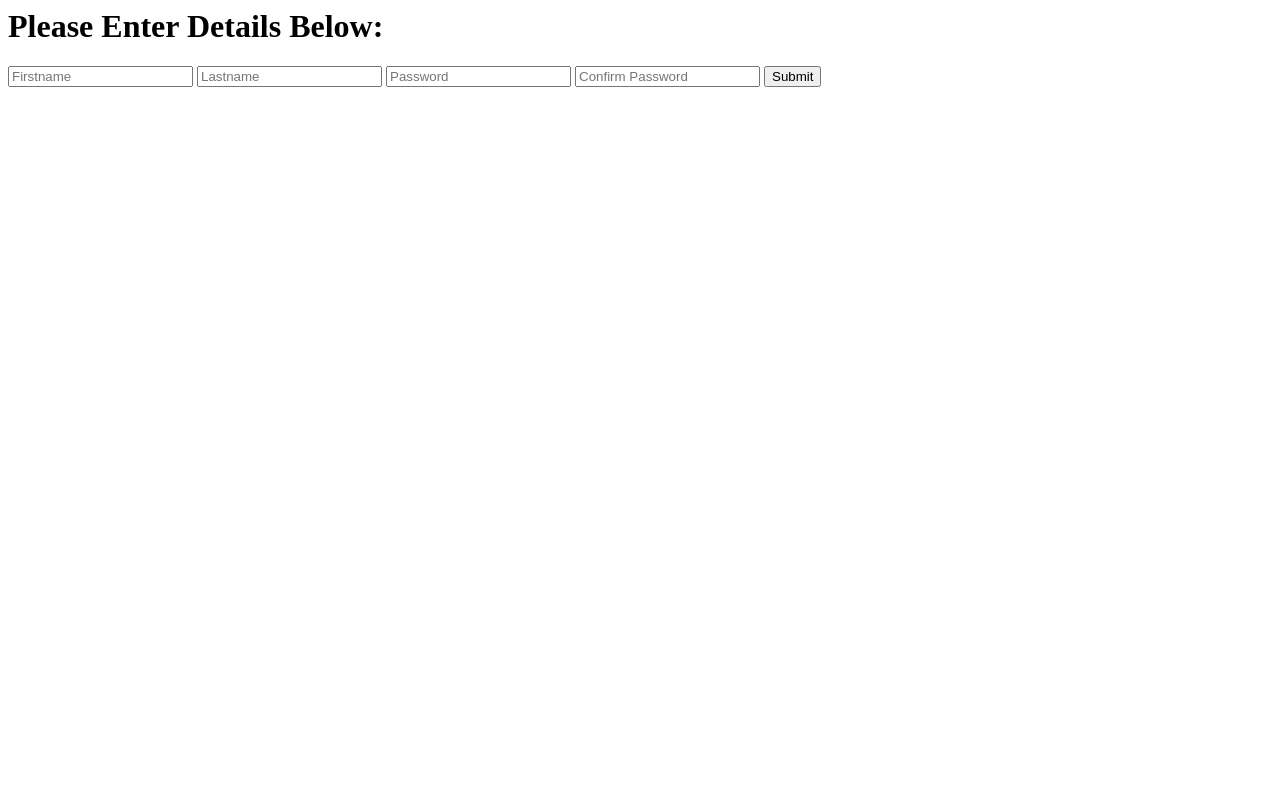
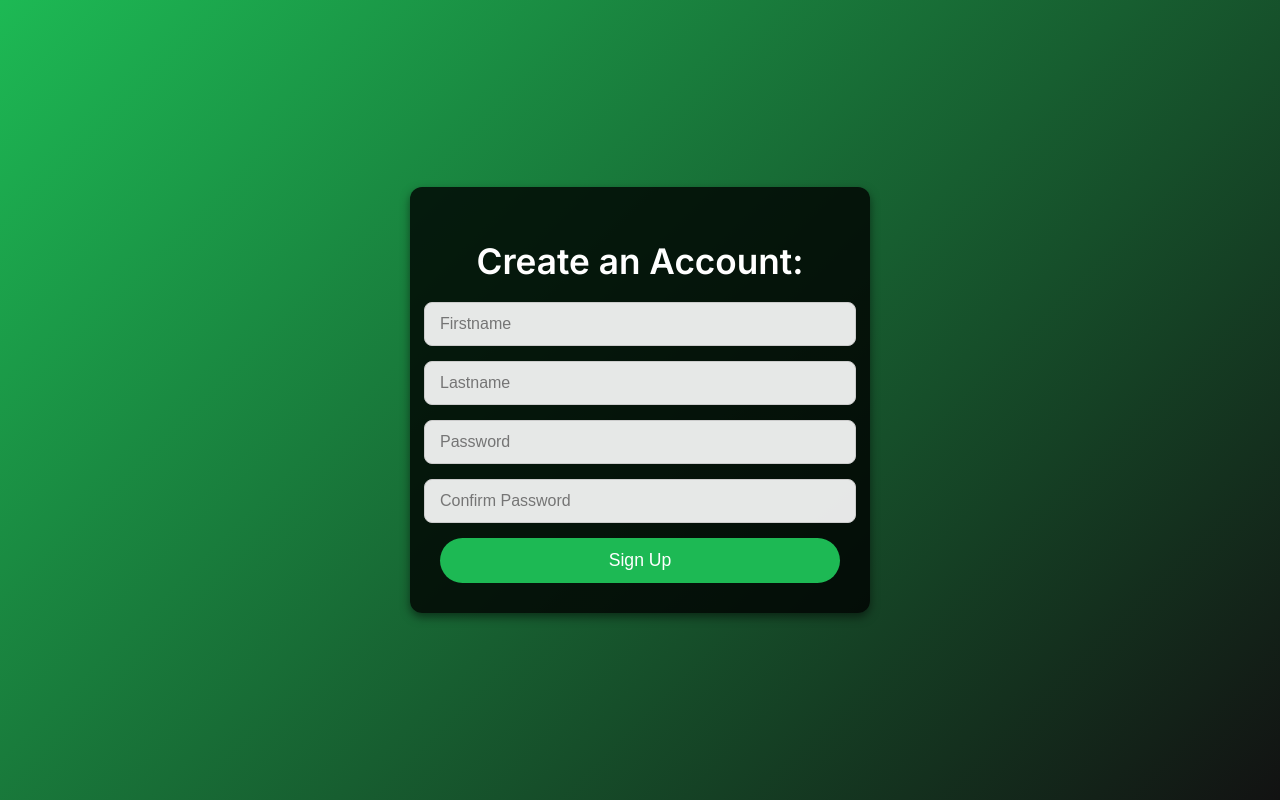
Before and after one commit to williamjones0471/TuneTrack, a Django app: template musicapp/templates/musicapp/create_account.html in a window 1280 px wide. Run offline with Django 5.2, Linux system fonts and the light colour scheme; the template is opened without the code that fills it, so the values that code supplies are empty.

Commit message:
Add styling for account creation page

```diff
--- a/musicapp/templates/musicapp/create_account.html
+++ b/musicapp/templates/musicapp/create_account.html
@@ -1,11 +1,115 @@
 {% block content %}
+    <!DOCTYPE html>
+    <html lang="en">
+    <head>
+        <meta charset="UTF-8">
+        <meta name="viewport" content="width=device-width, initial-scale=1.0">
+        <title>Create Account</title>
+        <link href="https://fonts.googleapis.com/css2?family=Inter:wght@300;400;600&display=swap" rel="stylesheet">
+        <style>
+            /* General Reset */
+            body {
+                margin: 0;
+                padding: 0;
+                font-family: 'Inter', sans-serif;
+                background: linear-gradient(135deg, #1db954, #121212);
+                color: white;
+                display: flex;
+                justify-content: center;
+                align-items: center;
+                height: 100vh;
+            }
+
+            /* Container Styling */
+            .container {
+                text-align: center;
+                padding: 30px;
+                background: rgba(0, 0, 0, 0.8);
+                border-radius: 12px;
+                box-shadow: 0px 4px 10px rgba(0, 0, 0, 0.5);
+                max-width: 400px;
+                width: 90%;
+            }
+
+            /* Page Title */
+            .container h1 {
+                font-size: 2.2rem;
+                margin-bottom: 15px;
+                font-weight: 600;
+            }
+
+            /* Form Styling */
+            form {
+                display: flex;
+                flex-direction: column;
+                align-items: center;
+                gap: 15px;
+                margin-top: 20px;
+            }
+
+            form input {
+                width: 100%;
+                padding: 12px 15px;
+                font-size: 1rem;
+                border: 1px solid #ccc;
+                border-radius: 8px;
+                background: rgba(255, 255, 255, 0.9);
+                color: #121212;
+                transition: border 0.3s ease;
+            }
+
+            form input:focus {
+                outline: none;
+                border-color: #1db954;
+            }
+
+            /* Button Styling */
+            form button {
+                padding: 12px 20px;
+                font-size: 1.1rem;
+                color: white;
+                background: #1db954;
+                border: none;
+                border-radius: 25px;
+                cursor: pointer;
+                transition: background 0.3s ease;
+                width: 100%;
+            }
+
+            form button:hover {
+                background: #1aa34a;
+            }
+
+            /* Link Styling */
+            form a {
+                margin-top: 10px;
+                color: #1db954;
+                text-decoration: none;
+                font-size: 0.9rem;
+                transition: color 0.3s ease;
+            }
+
+            form a:hover {
+                color: #1aa34a;
+            }
+
+            /* Footer Text */
+            .footer-text {
+                margin-top: 20px;
+                font-size: 0.8rem;
+                opacity: 0.8;
+            }
+        </style>
+    </head>
+    <body>
         {% if message %}
             <div class="alert-info">
                 {{ message }}
             </div>
         {% endif %}
 
-  <h1>Please Enter Details Below:</h1>
+        <div class="container">
+            <h1>Create an Account:</h1>
 
             <form method="post">
                 {% csrf_token %}
@@ -14,6 +118,9 @@
                 <input name="lastname" type="text" placeholder="Lastname" >
                 <input name="password" type="password" placeholder="Password" required>
                 <input name="confirmation" type="password" placeholder="Confirm Password" required>
-    <input type="submit" value="Submit">
+                <button type="submit">Sign Up</button>
             </form>
+        </div>
+    </body>
+  </html>
 {% endblock %}
```
Lines whose indentation alone changed are shown as unchanged.
